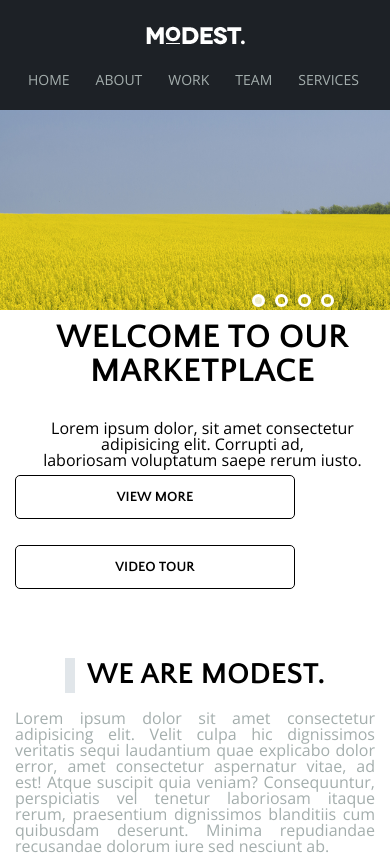
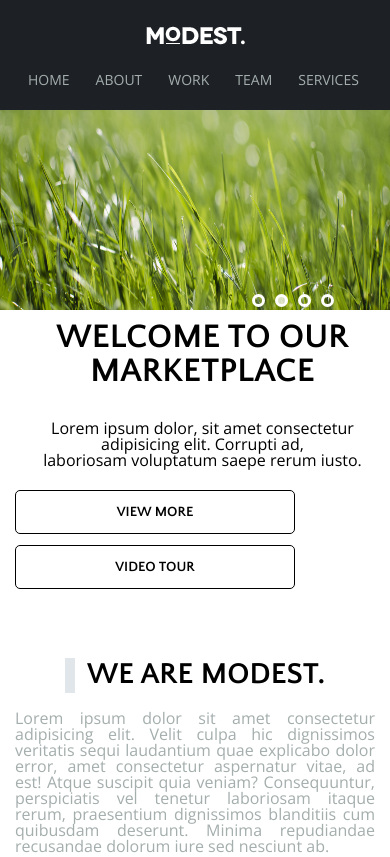
Before and after one commit to llDRON/modest, a plain HTML site: page index.html in a window 390 px wide. Shown: the top 857 px of the page. Drawn offline with nearby package versions, Linux system fonts and the light colour scheme.

Commit message:
slider btn fix

```diff
--- a/app.js
+++ b/app.js
@@ -1,6 +1,6 @@
 $(document).ready(function () {
   $(".slider-block").slick({
-    // autoplay: true,
+    autoplay: true,
     dots: true,
     arrows: false,
   });
--- a/style.scss
+++ b/style.scss
@@ -845,7 +845,7 @@ textarea{
     .slider-btn{
         color: black;
         border: black 1px solid;
-        margin-top: -130px;
+        margin-top: -115px;
         width: 280px;
     }
     .btn-video-tour{
```
Also changed, not shown: style.css.
